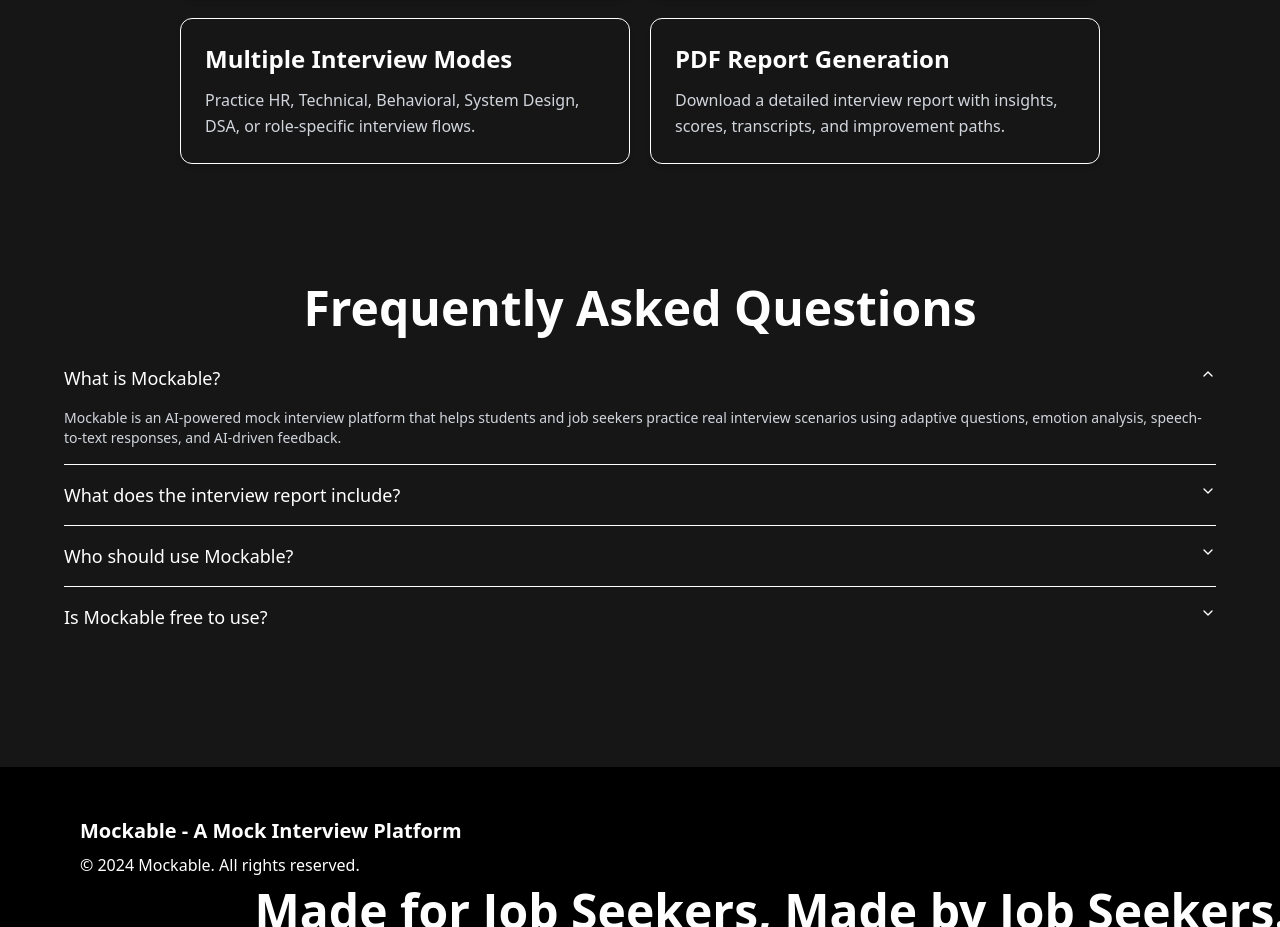
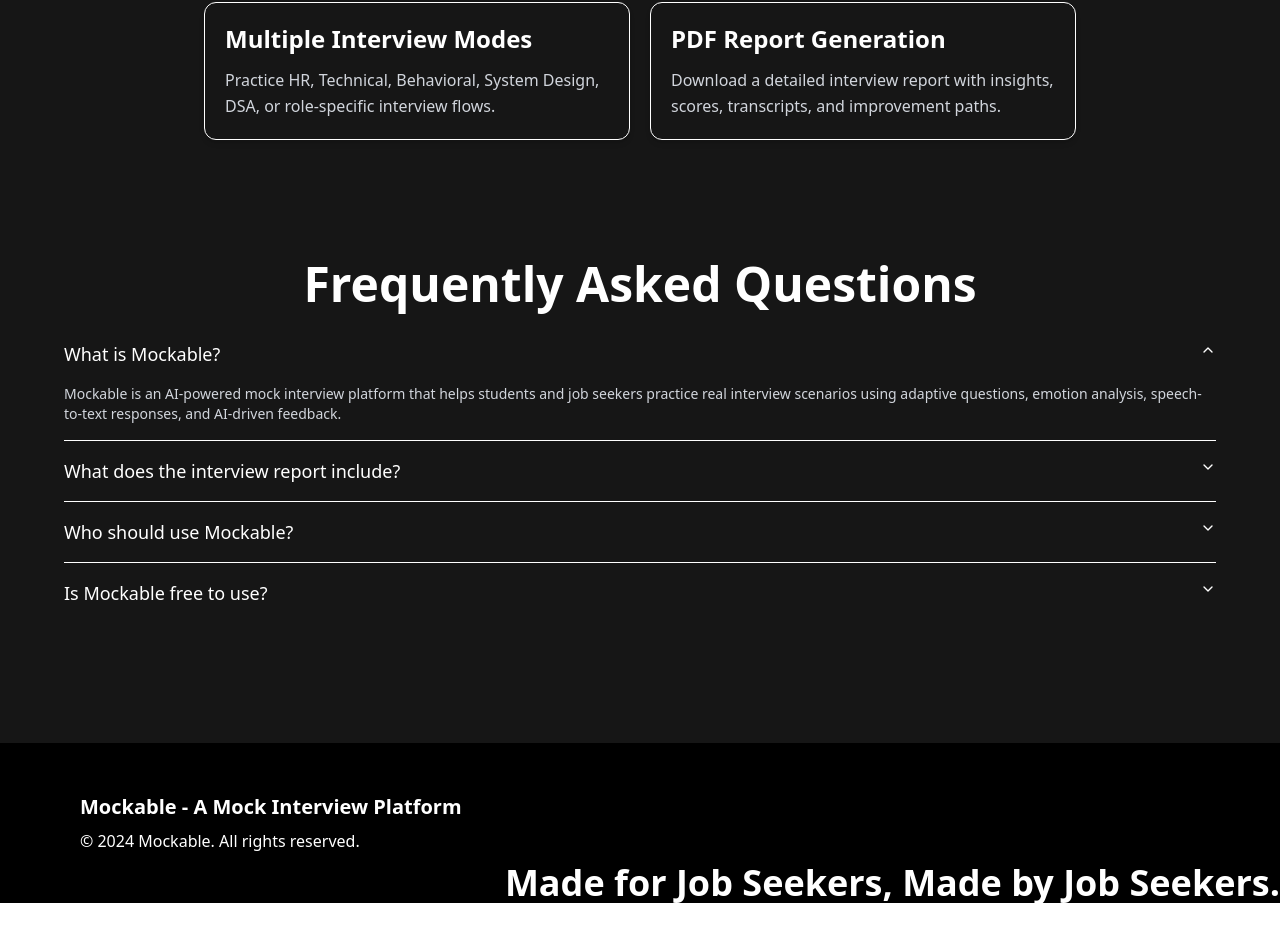
Before and after one commit to avidhanorkar/Mockable, a React app in the folder frontend/: page / in a window 1280 px wide. Shown: the part 1944-2871 px from the top of the page. After the commit the page ends 2847 px from the top, so only its background shows below. Built offline with nearby package versions, Linux system fonts and the light colour scheme; the HTML template or start-up script is replaced by a standard one.

Commit message:
Minor Changes

```diff
--- a/frontend/src/Components/Footer.tsx
+++ b/frontend/src/Components/Footer.tsx
@@ -8,7 +8,7 @@
         <p className="text-white">© 2024 Mockable. All rights reserved.</p>
       </div>
 
-      <p className="text-white font-bold text-5xl absolute -bottom-2 -right-2 text-right">
+      <p className="text-white font-semibold text-4xl absolute bottom-0 right-0 text-right">
         Made for Job Seekers, Made by Job Seekers.
       </p>
     </div>
--- a/frontend/src/Components/Landing/Card.tsx
+++ b/frontend/src/Components/Landing/Card.tsx
@@ -5,11 +5,11 @@
 
 export default function Card({ title, description }: CardProps) {
   return (
-    <div className="rounded-xl border p-6 text-left shadow-md w-[450px]">
+    <div className="rounded-xl border p-5 text-left shadow-md">
       <h3 className="text-2xl font-semibold text-white mb-3">
         {title}
       </h3>
-      <p className="text-gray-300 leading-relaxed">
+      <p className="text-gray-300 leading-relaxed w-96">
         {description}
       </p>
     </div>
```
